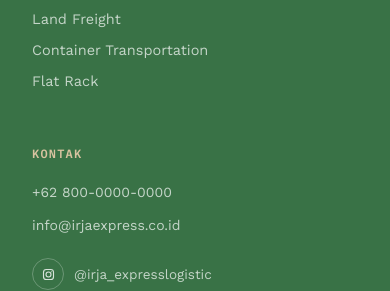
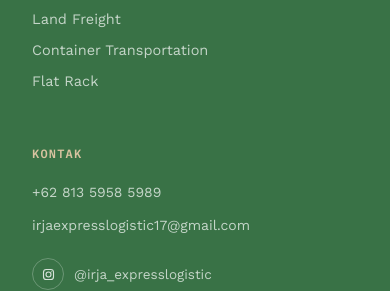
Before and after one commit to fridoustin/irja-express-logistic, a Next.js app: page / in a window 390 px wide. Shown: the part 8722-9013 px from the top of the page. Built offline with nearby package versions, Linux system fonts and the light colour scheme; a web font is replaced by a local one.

Commit message:
fat: change dummy email and phone number into real email and phone number

```diff
--- a/src/components/Footer.tsx
+++ b/src/components/Footer.tsx
@@ -44,8 +44,8 @@ export default function Footer() {
           </div>
           <div>
             <h4>Kontak</h4>
-            <p style={{ marginBottom: 10 }}>+62 800-0000-0000</p>
-            <p style={{ marginBottom: 20 }}>info@irjaexpress.co.id</p>
+            <p style={{ marginBottom: 10 }}>+62 813 5958 5989</p>
+            <p style={{ marginBottom: 20 }}>irjaexpresslogistic17@gmail.com</p>
             <div className="foot-contact-social">
               {SOCIALS.map((s) => (
                 <a key={s.label} href={s.href} target="_blank" rel="noopener noreferrer">
```
